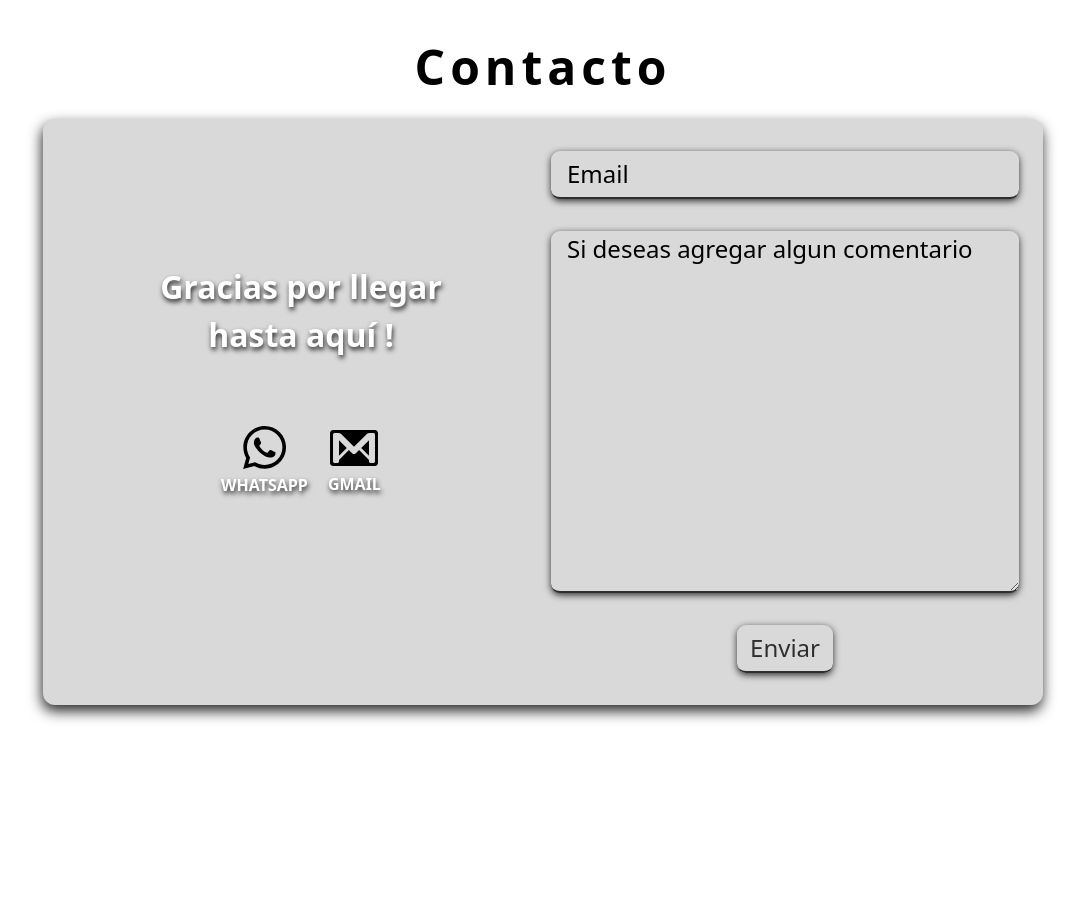
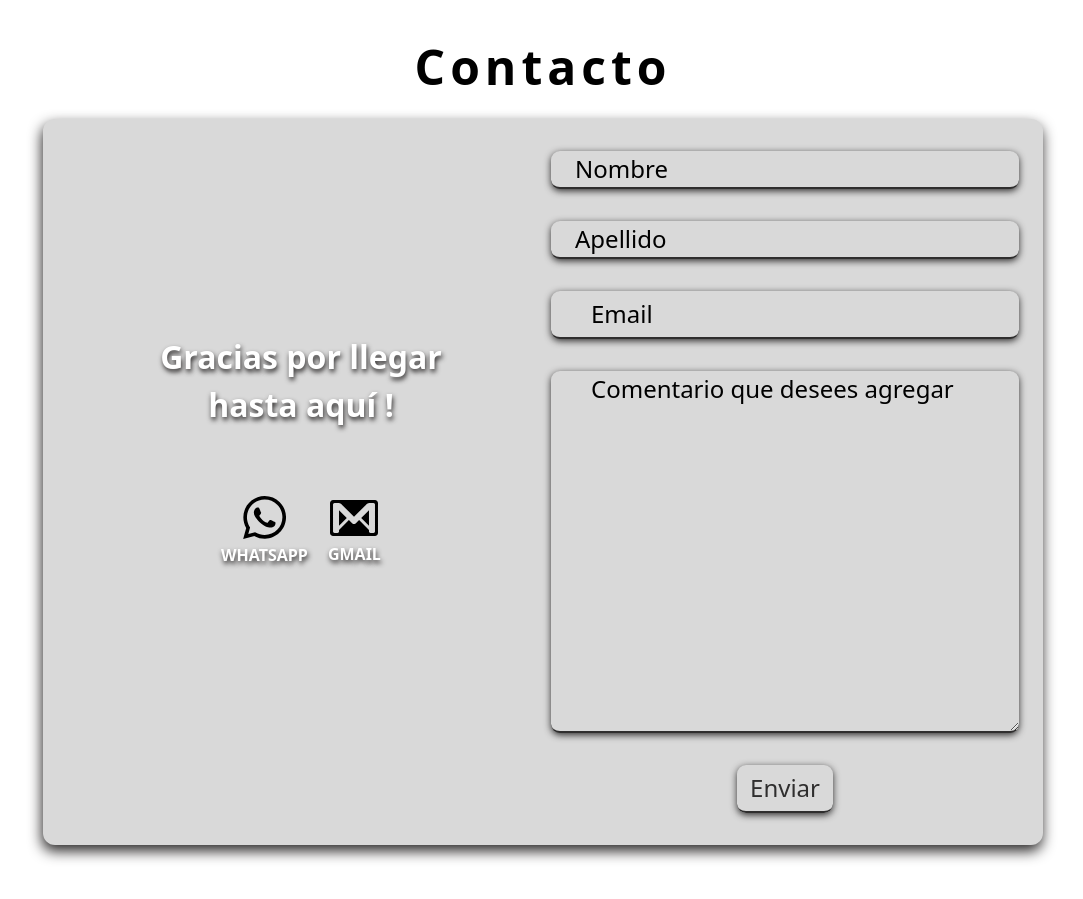
Before and after one commit to Lautaro-Di-Salvo-Code/My-Page, a React (Vite) app: page / in a window 1280 px wide. Shown: the part 3300-4199 px from the top of the page, without its empty margins (97-1180 px from the left). Before the commit the page ends 4101 px from the top, so only its background shows below. Built offline with nearby package versions, Linux system fonts and the light colour scheme.

Commit message:
envio de formulario con formspree

```diff
--- a/src/App.jsx
+++ b/src/App.jsx
@@ -77,9 +77,11 @@ function App() {
       },
       contacto: {
         titulo: "Contacto ",
+        nombre: "Nombre",
+        apellido: "Apellido",
         agradecimiento: "Gracias por llegar hasta aquí",
         enviar: "Enviar",
-        placeholdertextarea: "Si deseas agregar algun comentario"
+        placeholdertextarea: "Comentario que desees agregar"
       }
   },
     en:{
@@ -133,9 +135,11 @@ function App() {
      },
      contacto: {
       titulo: "Contact ",
+      nombre: "Name",
+      apellido: "Last name",
       agradecimiento: "Thanks for getting here",
       enviar: "Submit",
-      placeholdertextarea: "If you want to add any comments"
+      placeholdertextarea: "Coment if you want to add"
     }
   }
   }
--- a/src/Components/SectionChilds/Contact.jsx
+++ b/src/Components/SectionChilds/Contact.jsx
@@ -63,15 +63,19 @@ export const Contact = () => {
                 </article>
             </article>
         </div>
-        <article>
-            <form action="" className="flex flex-col justify-center">
-                <input className="bg-box-sections-bgcolor placeholder:text-[#000]"  type="email" name="" id="" placeholder="Email "/>
-                <textarea className="bg-box-sections-bgcolor placeholder:text-[#000]" name="" id="" cols="30" rows="10"
+            <form action="https://formspree.io/f/xzbnapnk" method="POST" className="flex flex-col justify-center">
+                <input className="bg-box-sections-bgcolor placeholder:px-[1.5rem] placeholder:text-[#000]"
+                 type="text" name="first name" id="first name" placeholder={texto.contacto.nombre}/>
+                <input className="bg-box-sections-bgcolor placeholder:px-[1.5rem] placeholder:text-[#000]"
+                 type="text" name="last name" id="last name" placeholder={texto.contacto.apellido}/>
+                <input className="bg-box-sections-bgcolor placeholder:px-[1.5rem] placeholder:text-[#000]"
+                 type="email" name="email" id="email" placeholder="Email "/>
+                <textarea className="bg-box-sections-bgcolor placeholder:px-[1.5rem] placeholder:text-[#000]"
+                 name="message" id="message" cols="30" rows="10"
                 placeholder={texto.contacto.placeholdertextarea}></textarea>
-                <button className=" text-[#2f2e2e]  w-[6rem] mx-auto  h-[3rem] ">{texto.contacto.enviar}</button>
+                <button className=" text-[#2f2e2e]   w-[6rem] mx-auto  h-[3rem] ">{texto.contacto.enviar}</button>
             </form>
 
-        </article>
     </section>
 
     </>
```
